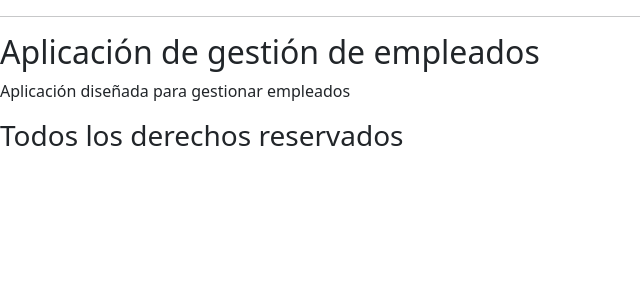
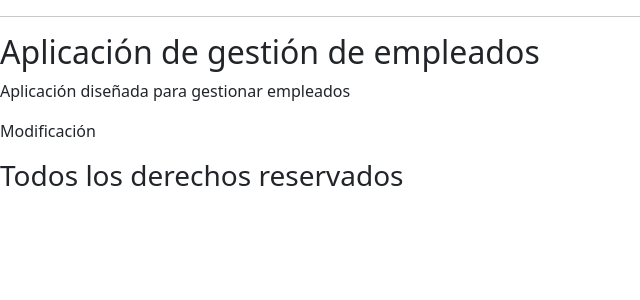
Before and after one commit to carmelogithub/20250717Gitv1, a Django app: page / in a window 1280 px wide. Shown: the part 56-356 px from the top of the page, without its empty margins (0-640 px from the left). Run offline with Django 5.2, Linux system fonts and the light colour scheme.

Commit message:
Cambios en index

```diff
--- a/empleados/templates/empleados/index.html
+++ b/empleados/templates/empleados/index.html
@@ -3,4 +3,5 @@
 {% block content %}
 <h2>Aplicación de gestión de empleados</h2>
     <p>Aplicación diseñada para gestionar empleados</p>
+    <p>Modificación</p>
 {% endblock %}
```
